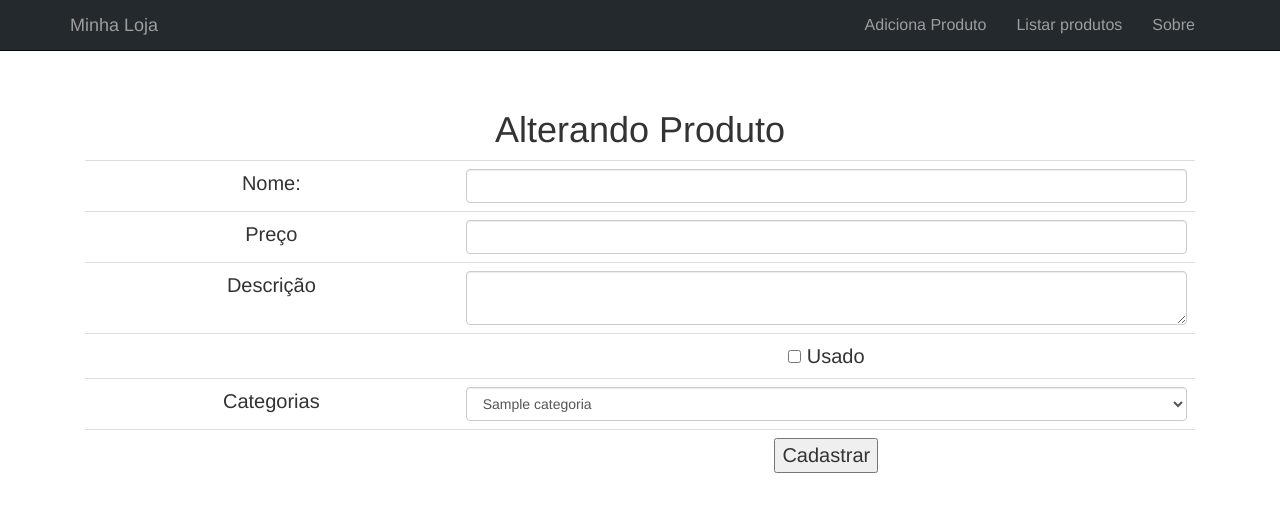
After one commit to RobsonVinicius/php-mysql-cadastro-produtos, a PHP site: page /produto-altera-formulario.php in a window 1280 px wide. The commit adds this page. Shown: the top 512 px of the page. Run offline with PHP 8.4, Linux system fonts and the light colour scheme; tables that the repository leaves empty or names only in its code hold one stand-in row (values such as "Sample post"); data that the repository does not hold is empty.

Commit message:
button alterar

```diff
--- a/index.php
+++ b/index.php
@@ -1,11 +1,11 @@
 <?php include("include/cabecalho.php") ?>
 <?php
-  $mensagem = "<h3>Bem Vindo, ";
+  $mensagem = "<h3>Bem ";
   echo $mensagem;
 
-  $nome = "Robson";
+  $msg = "Vindo";
 ?>
 
-Loja do <?= $nome ?> </h3>
+Loja do <?= $msg?> </h3>
 
 <?php include("include/rodape.php") ?>
--- /dev/null
+++ b/produto-altera-formulario.php
@@ -0,0 +1,49 @@
+<?php
+  include("include/cabecalho.php");
+  include("include/conexao.php");
+  include("include/banco-categoria.php");
+
+  $categorias = listaCategorias($conexao);
+?>
+
+  <h1>Alterando Produto</h1>
+  <form action="alterar-produto.php" method="post">
+    <table class="table">
+      <tr>
+        <td>Nome:</td>
+        <td><input class="form-control" type="text" name="nome"/></td>
+      </tr>
+      <tr>
+        <td>Preço</td>
+        <td><input class="form-control" type="number" name="preco"/></td>
+      </tr>
+      <tr>
+        <td>Descrição</td>
+        <td><textarea class="form-control" name="descricao"></textarea></td>
+      </tr>
+      <tr>
+        <td></td>
+        <td>
+          <input type="checkbox" name="usado" value="true"> Usado
+        </td>
+      </tr>
+      <tr>
+        <td>Categorias</td>
+        <td>
+          <select class="form-control" name="categoria_id">
+            <?php foreach($categorias as $categoria) : ?>
+              <option value="<?= $categoria['id'] ?>">
+                <?= $categoria['nome'] ?><br>
+              </option>
+            <?php endforeach ?>
+          </select>
+        </td>
+      </tr>
+      <tr>
+        <td></td>
+        <td><input type="submit" value="Cadastrar"></td>
+      </tr>
+    </table>
+  </form>
+
+<?php include("include/rodape.php") ?>
--- a/produto-lista.php
+++ b/produto-lista.php
@@ -20,6 +20,7 @@
     <td><?= $produto['preco'] ?></td>
     <td><?= substr($produto['descricao'], 0, 15) ?></td>
     <td><?= $produto['categoria_nome'] ?></td>
+    <td><a href="produto-altera-formulario.php?id=<?= $produto['id'] ?>"> Alterar</a></td>
     <td>
       <form action="remove-produto.php" method="post">
         <input type="hidden" name="id" value="<?= $produto['id'] ?>" />
```
